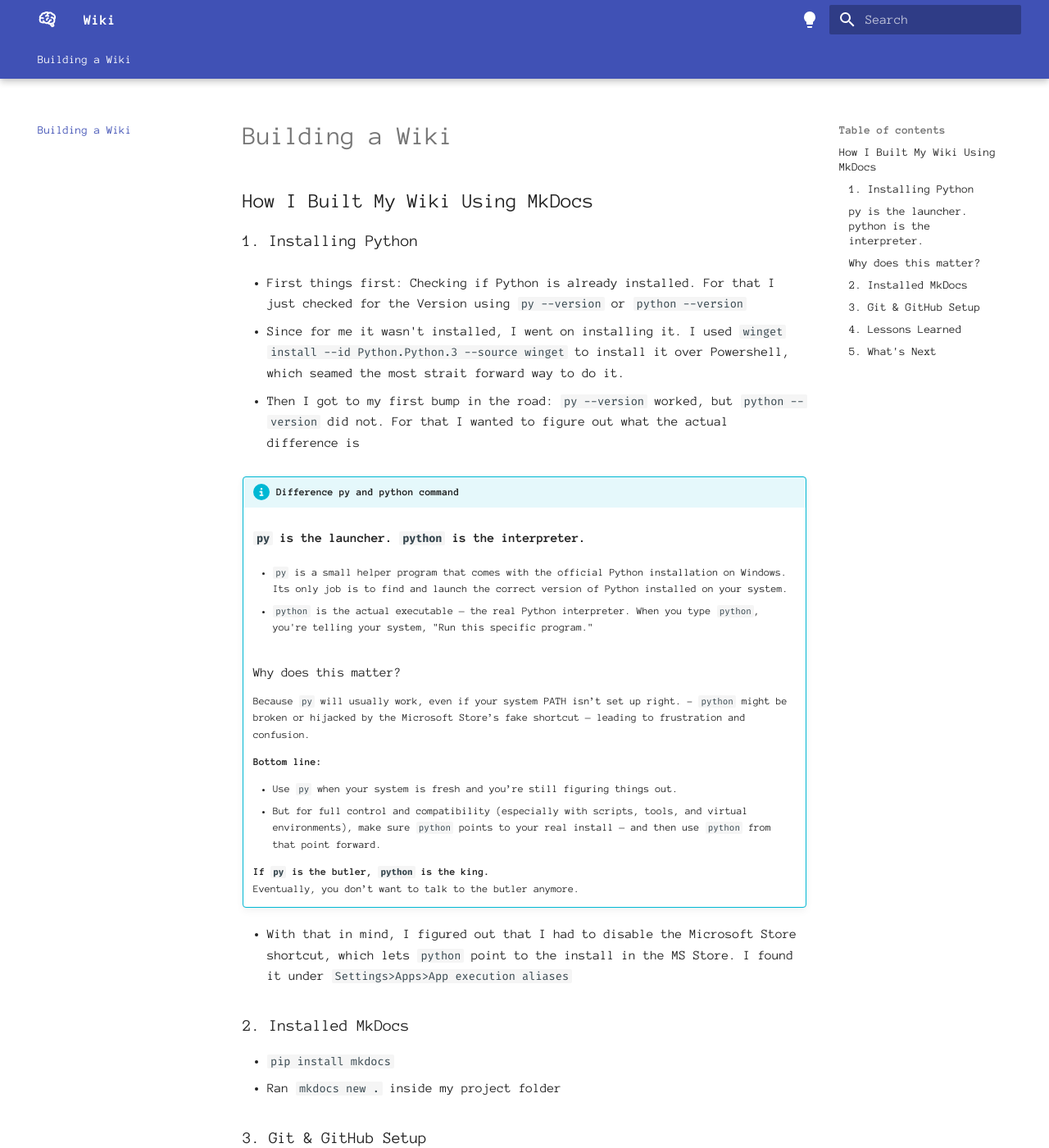
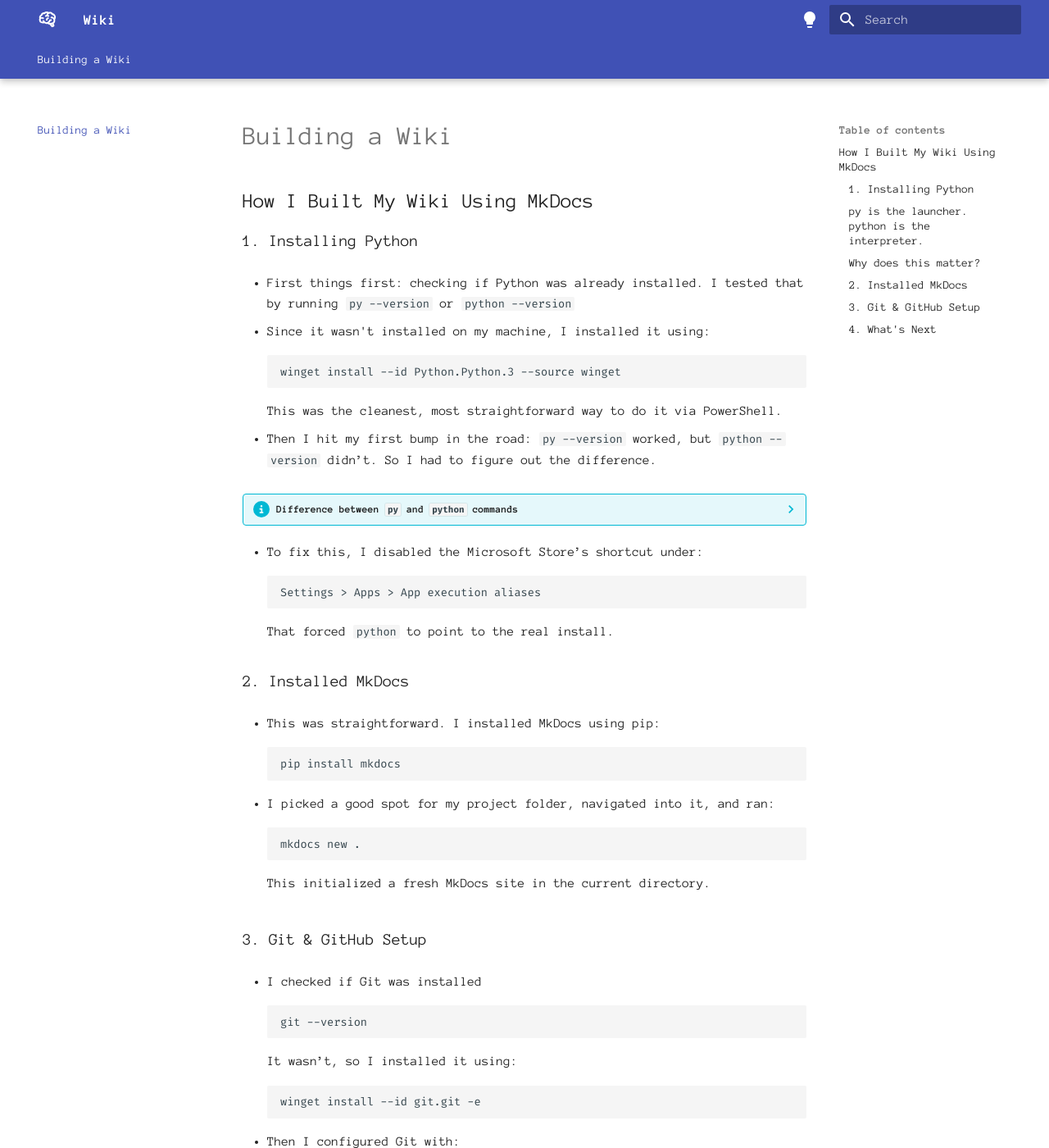
Before and after one commit to Fudomaru/wiki, an MkDocs documentation site: the page built from docs/index.md, in a window 1280 px wide and 1400 px high. Shown: the whole window at 82% size. Built offline with MkDocs 1.6.1 and Material for MkDocs 9.7.7, drawn with Linux system fonts in a browser that asks for light colours; some of the changed text lies outside the part shown.

Commit message:
Finished building mkdocs page site

````diff
--- a/docs/index.md
+++ b/docs/index.md
@@ -9,25 +9,29 @@ description: Short tutorial style explaination how I build this page, what probl
 
 ### 1. Installing Python
 
-- First things first: Checking if Python is already installed. For that I just checked for the Version using `py --version` or `python --version`
+- First things first: checking if Python was already installed. I tested that by running `py --version` or `python --version`
 
-- Since for me it wasn't installed, I went on installing it. I used `winget install --id Python.Python.3 --source winget` to install it over Powershell, which seamed the most strait forward way to do it.
+- Since it wasn't installed on my machine, I installed it using:
+```
+winget install --id Python.Python.3 --source winget
+```
+This was the cleanest, most straightforward way to do it via PowerShell.
 
-- Then I got to my first bump in the road: `py --version` worked, but `python --version` did not. For that I wanted to figure out what the actual difference is
+- Then I hit my first bump in the road: `py --version` worked, but `python --version` didn’t. So I had to figure out the difference.
 
 
-!!! info "Difference py and python command"
+??? info "Difference between `py` and `python` commands"
 
 	### **`py` is the launcher. `python` is the interpreter.**
 
-	- `py` is a small helper program that comes with the official Python installation on Windows. Its only job is to find and launch the correct version of Python installed on your system.
+	- `py` is a small helper that comes with the official Python install on Windows. Its job is to find and launch the right Python version.
 
-	- `python` is the actual executable — the real Python interpreter. When you type `python`, you're telling your system, "Run this specific program."
+	- `python` is the actual interpreter — the program that runs your code.
 
     ### Why does this matter?
 
-	Because `py` will usually work, even if your system PATH isn’t set up right.
-	- `python` might be broken or hijacked by the Microsoft Store’s fake shortcut — leading to frustration and confusion.
+	Because `py` usually works even if your PATH isn't set up right.
+	But `python` might be broken, hijacked, or just point to the wrong thing (like the Microsoft Store version).
 
     **Bottom line:**
 
@@ -37,23 +41,73 @@ description: Short tutorial style explaination how I build this page, what probl
 	**If `py` is the butler, `python` is the king.**
 	Eventually, you don’t want to talk to the butler anymore.
 
-- With that in mind, I figured out that I had to disable the Microsoft Store shortcut, which lets `python` point to the install in the MS Store. I found it under `Settings>Apps>App execution aliases`
+- To fix this, I disabled the Microsoft Store’s shortcut under:
+```
+Settings > Apps > App execution aliases
+```
+That forced `python` to point to the real install.
 
 ### 2. Installed MkDocs
-- `pip install mkdocs`
-- Ran `mkdocs new .` inside my project folder
+
+- This was straightforward. I installed MkDocs using pip:
+```
+pip install mkdocs
+```
+
+- I picked a good spot for my project folder, navigated into it, and ran:
+```
+mkdocs new .
+```
+This initialized a fresh MkDocs site in the current directory.
 
 ### 3. Git & GitHub Setup
-- Installed Git with winget
-- Set up username + email
-- Created GitHub repo and pushed source
-- Deployed using `mkdocs gh-deploy`
 
-### 4. Lessons Learned
-- Don't trust Windows defaults
-- GitHub Pages uses `gh-pages`, not `main`
-- Always check your branches and remotes
+- I checked if Git was installed
+```
+git --version
+```
+It wasn’t, so I installed it using:
+```
+winget install --id git.git -e
+```
 
-### 5. What's Next
-- Theme upgrade
-- First real knowledge sections
+- Then I configured Git with:
+```
+git config --global user.name "Your Name"
+git config --global user.email "your@email.com"
+```
+- I initialized my repo and set up the remote:
+```
+git init
+git remote add origin https://github.com/YOUR_USERNAME/my-wiki.git
+git add .
+git commit -m "Initial commit"
+git push -u origin main
+```
+- That’s where I hit the next wall: the push failed. Why? Because I hadn’t set up GitHub authentication on this machine.
+
+??? info "GitHub setup"
+
+	Since this was a fresh install, I needed to authenticate with GitHub using SSH:
+
+	- Generated an SSH key (`ssh-keygen`) and copied the public key.
+	- Added the key to GitHub under *Settings > SSH and GPG keys*.
+	- Switched the Git remote to use SSH:
+
+	```
+	git remote set-url origin git@github.com:username/repo.git
+	```
+
+- With that out of the way, I built and deployed the site:
+```
+mkdocs build
+mkdocs gh-deploy
+```
+MkDocs created a gh-pages branch with only the built site and pushed it to GitHub
+— ready to be served.
+
+### 4. What's Next
+
+- Writing actual content: The infrastructure’s ready. Now comes the real work: documenting ideas, tools, commands, thoughts.
+- Structuring the knowledge: Tags, categories, maybe a TOC plugin. I want a digital brain that grows with me.
+- Styling the site: Playing with themes (starting with Material for MkDocs) and customizing fonts, colors, and layout.
--- a/mkdocs.yml
+++ b/mkdocs.yml
@@ -24,7 +24,7 @@ theme:
         icon: material/lightbulb-outline
         name: Light
       primary: teal
-      accent: light green
+      accent: deep purple
 
   font:
     text: Anonymous Pro
````
Also changed, not shown: 1 other file.
